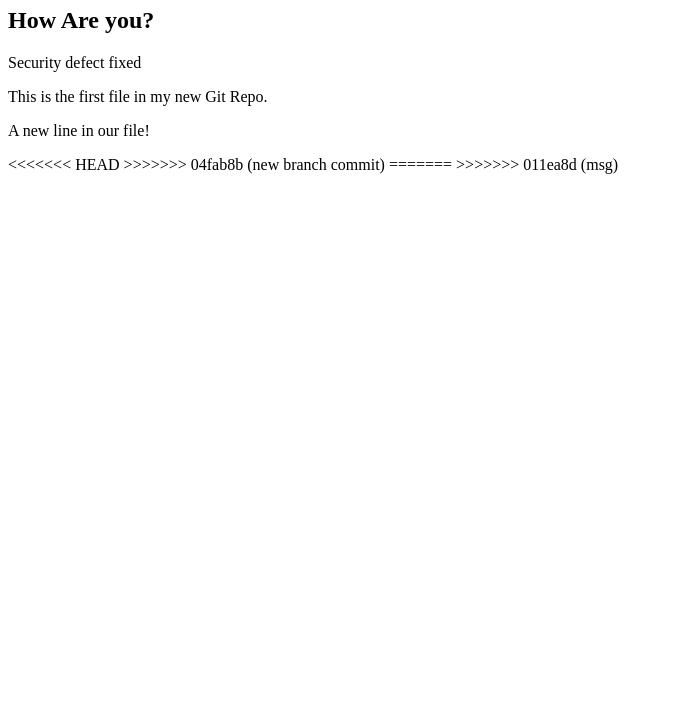
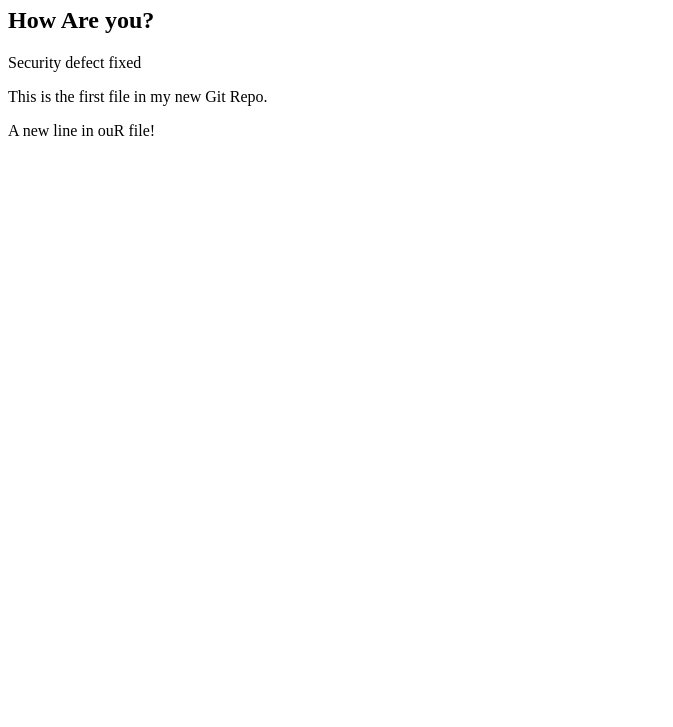
Before and after one commit to MirasSafadi/git-demo, a plain HTML site: page index.html in a window 1280 px wide. Shown: the part 73-800 px from the top of the page, without its empty margins (0-673 px from the left). Drawn offline with Linux system fonts and the light colour scheme.

Commit message:
master commit

```diff
--- a/index.html
+++ b/index.html
@@ -11,10 +11,6 @@
 <p>Security defect fixed</p>
 
 <p>This is the first file in my new Git Repo.</p>
-<p>A new line in our file!</p>
-<<<<<<< HEAD
->>>>>>> 04fab8b (new branch commit)
-=======
->>>>>>> 011ea8d (msg)
+<p>A new line in ouR file!</p>
 
 </html>
```
